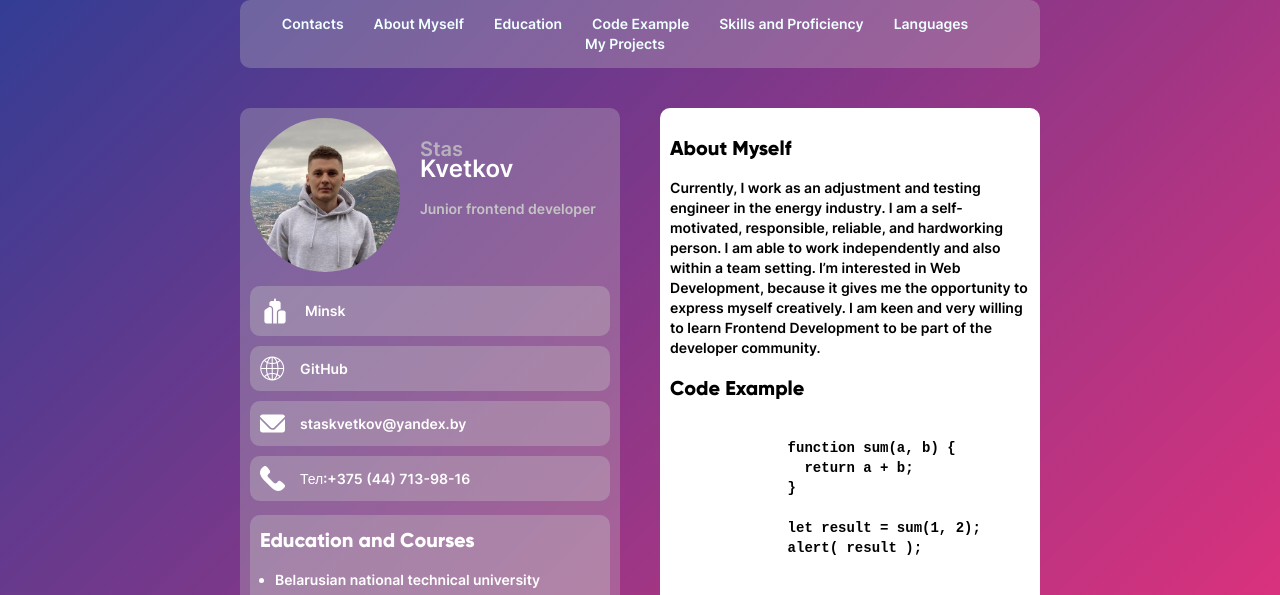
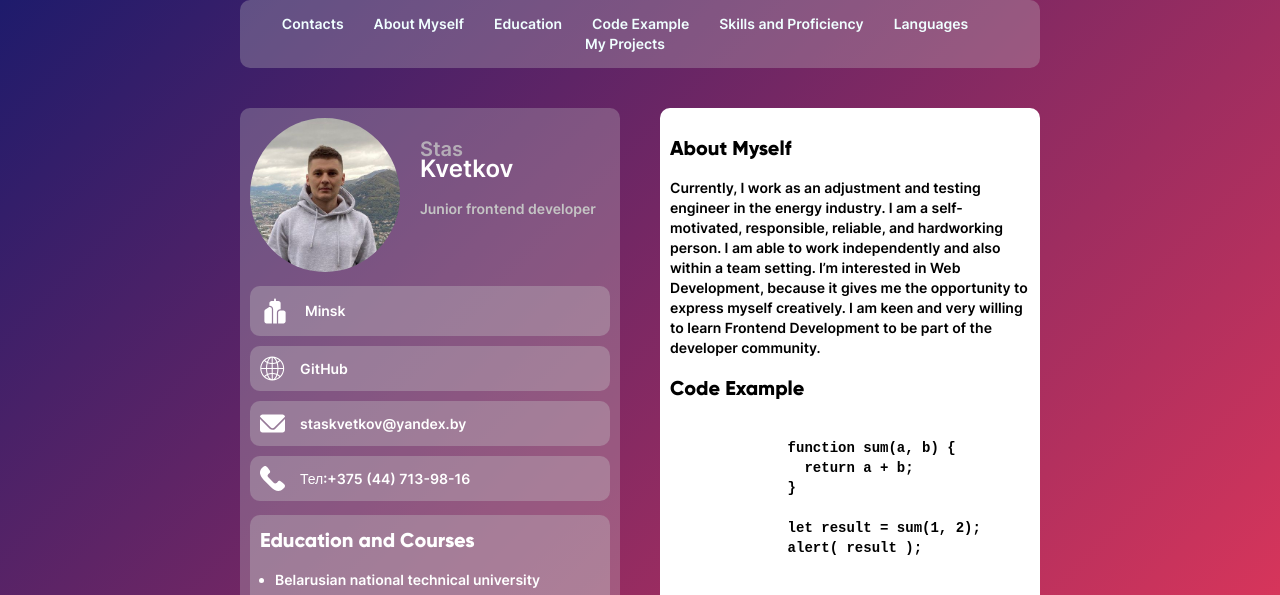
Before and after one commit to StasKv/rsschool-cv, a plain HTML site: page index.html in a window 1280 px wide. Shown: the top 595 px of the page. Drawn offline with Linux system fonts and the light colour scheme; files whose address does not match are found by name.

Commit message:
feat: add some css

```diff
--- a/css/style.css
+++ b/css/style.css
@@ -31,8 +31,8 @@ url('assets/fonts/inter-v11-latin-600.woff') format('woff'); /* Modern Browsers
 .page-body {
   width: 840px;
 	margin: 0 auto;
-	padding: 0 20px;
-  background: linear-gradient(135deg, rgb(51, 61, 148) 0%, rgb(224, 49, 124) 93.75%) fixed;
+	padding: 0 20px; /* rgb(51, 61, 148) 0%, rgb(224, 49, 124)*/
+  background: linear-gradient(135deg, rgb(30, 27, 108) 0%, rgb(222, 54, 90) 93.75%) fixed;
   height: 100%;
   display: flex;
   flex-direction: column;
```
